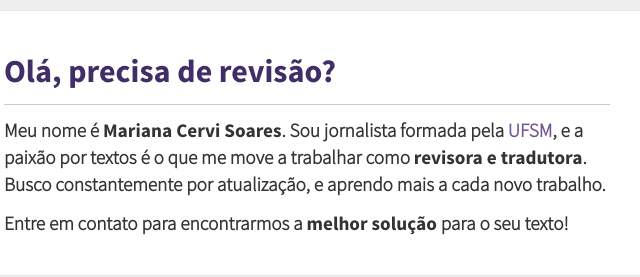
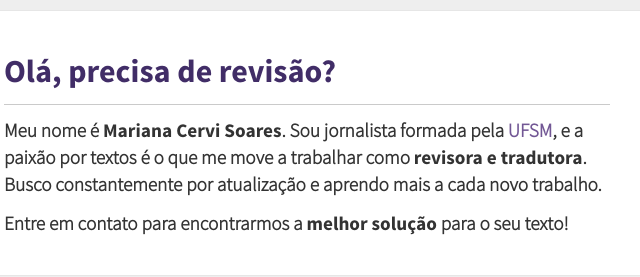
Before and after one commit to PaneladePau/mariana-revisora, a website: page index.html in a window 1280 px wide. Shown: the part 500-777 px from the top of the page, 388-1028 px from the left. Drawn offline with Linux system fonts and the light colour scheme; files whose address does not match are found by name.

Commit message:
correcao de texto

```diff
--- a/index.html
+++ b/index.html
@@ -71,7 +71,7 @@
 
             <h2>Olá, precisa de revisão?</h2>
 
-            <p>Meu nome é <strong>Mariana Cervi Soares</strong>. Sou jornalista formada pela <a href="http://site.ufsm.br/" target="_blank">UFSM</a>, e a paixão por  textos é o que me move a trabalhar como <strong>revisora e tradutora</strong>. Busco constantemente por atualização, e aprendo mais a cada novo trabalho.</p>
+            <p>Meu nome é <strong>Mariana Cervi Soares</strong>. Sou jornalista formada pela <a href="http://site.ufsm.br/" target="_blank">UFSM</a>, e a paixão por  textos é o que me move a trabalhar como <strong>revisora e tradutora</strong>. Busco constantemente por atualização e aprendo mais a cada novo trabalho.</p>
 
             <p>Entre em contato para encontrarmos a <strong>melhor solução</strong> para o seu texto!</p>
 
```
